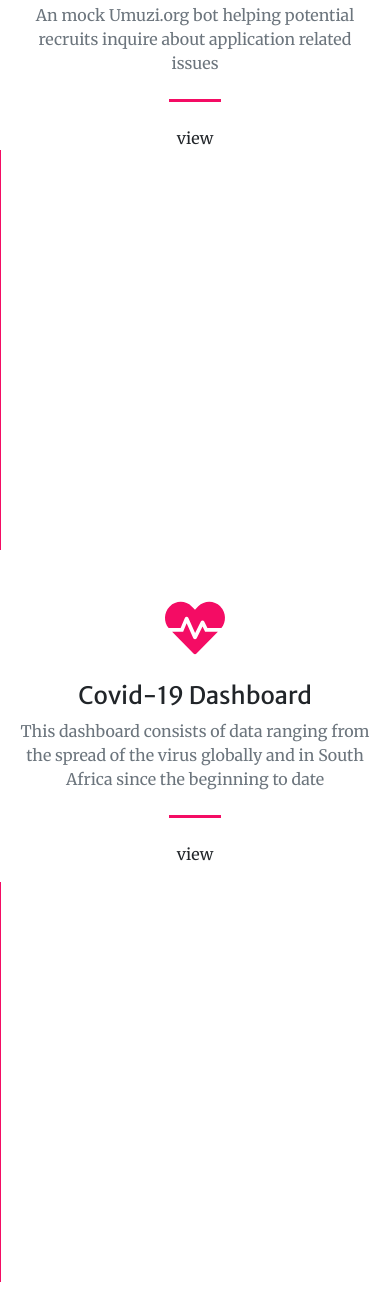
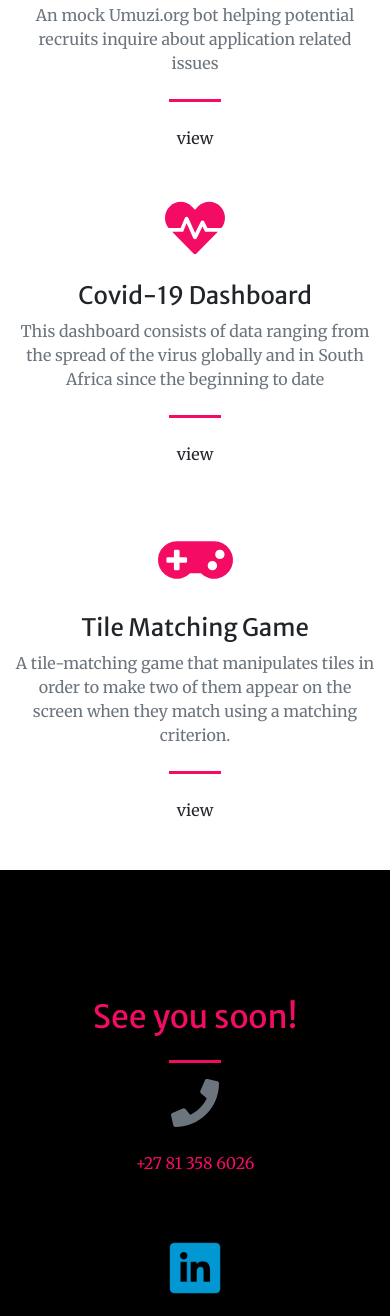
Before and after one commit to FaithMo/portfolio.github.io, a plain HTML site: page index.html in a window 390 px wide. Shown: the part 2136-3452 px from the top of the page. Drawn offline with nearby package versions, Linux system fonts and the light colour scheme.

Commit message:
hid divider on mobile

```diff
--- a/index.html
+++ b/index.html
@@ -146,7 +146,7 @@
                                 </div>
                             </div>
                         </div>
-                        <div class="vl"></div>
+                        <div class="vl d-none d-sm-block"></div>
                         <div class="col-lg-3 col-md-6 text-center">
                             <div class="mt-5 d-flex flex-column justify-content-between">
                                 <div>
@@ -168,7 +168,7 @@
                                 </p>
                             </div>
                         </div>
-                        <div class="vl"></div>
+                        <div class="vl d-none d-sm-block"></div>
                         <div class="col-lg-3 col-md-6 text-center">
                             <div class="mt-5 d-flex flex-column justify-content-between">
                                 <div>
```
